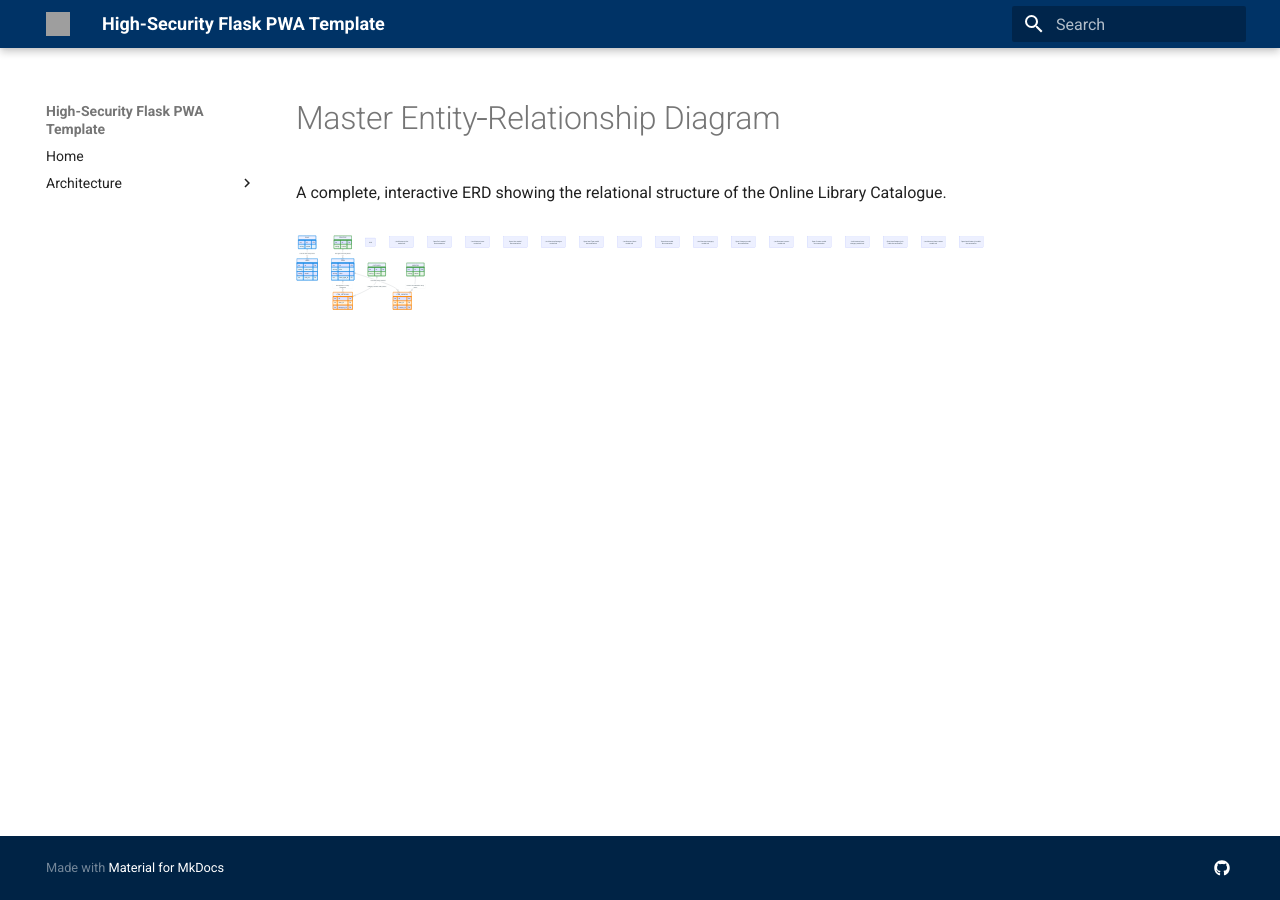
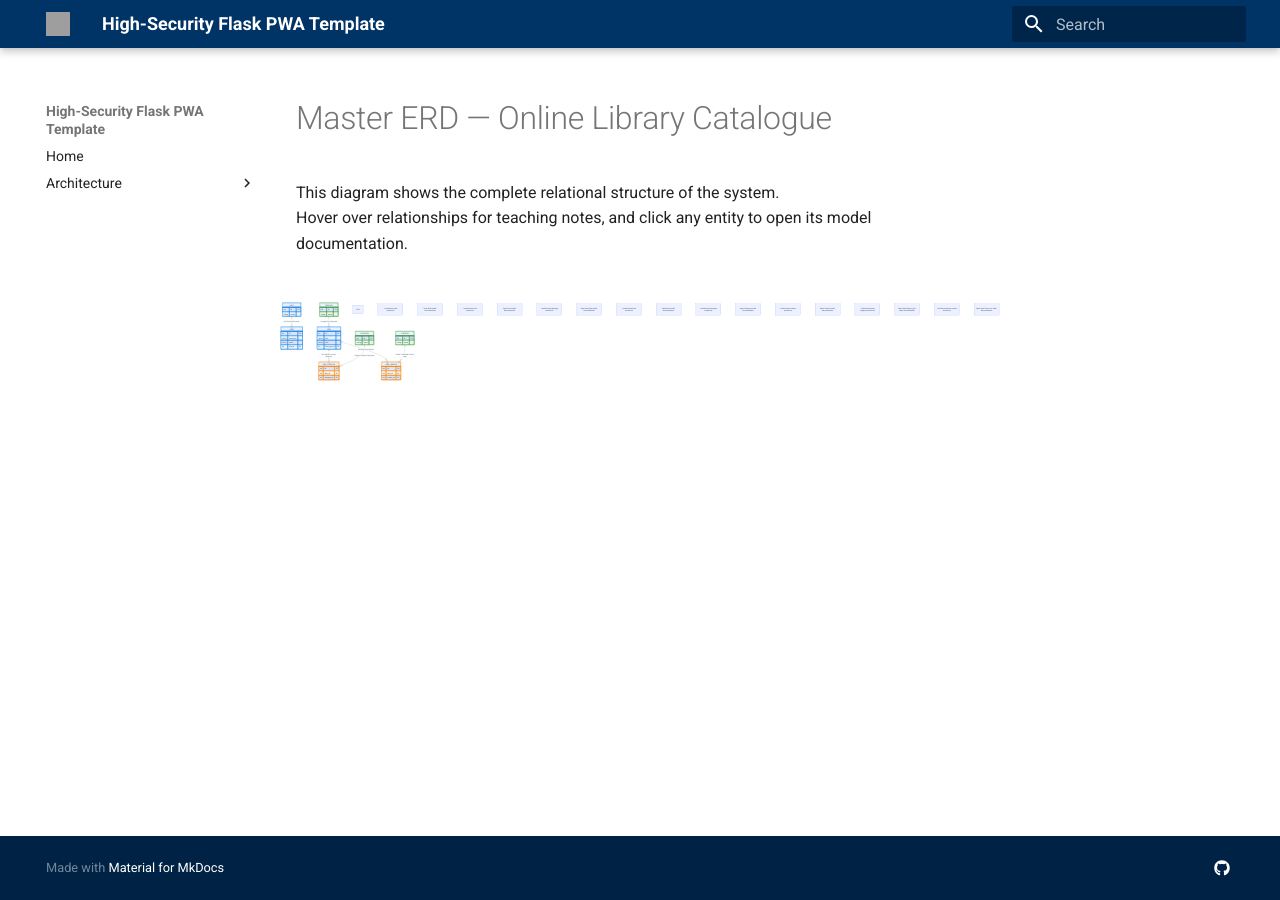
Before and after one commit to detnsw-sydtech/High-Security-Flask-PWA-Repo-Template, an MkDocs documentation site: the page built from docs/architecture/erd-master.md, in a window 1280 px wide. Built offline with MkDocs 1.6.1 and Material for MkDocs 9.7.7, drawn with Linux system fonts in a browser that asks for light colours; grey boxes are pictures that could not be loaded.

Commit message:
Update erd-master.md

````diff
--- a/docs/architecture/erd-master.md
+++ b/docs/architecture/erd-master.md
@@ -1,35 +1,51 @@
-# Master Entity‑Relationship Diagram
-A complete, interactive ERD showing the relational structure of the Online Library Catalogue.
+# Master ERD — Online Library Catalogue
+This diagram shows the complete relational structure of the system.
+Hover over relationships for teaching notes, and click any entity to open its model documentation.
+
+<div class="md-typeset__scrollwrap">
 
 ```mermaid
-erDiagram
+%% ---------------------------------------------------------
+%% Mermaid Init Block with STHS Branding
+%% ---------------------------------------------------------
+%% Ensures readable font size, Inter font, smooth curves,
+%% and a colour palette aligned with your documentation theme.
+%% ---------------------------------------------------------
+
 %%{init: {
   "theme": "neutral",
   "themeVariables": {
+    "primaryColor": "#1e88e5",
+    "primaryBorderColor": "#0d47a1",
+    "primaryTextColor": "#ffffff",
+
+    "lineColor": "#37474f",
+    "secondaryColor": "#e3f2fd",
+    "tertiaryColor": "#bbdefb",
+
+    "fontFamily": "Inter, sans-serif",
     "fontSize": "16px",
-    "fontFamily": "Inter, sans-serif"
-  }
+    "edgeLabelBackground": "#ffffff"
+  },
+  "flowchart": { "curve": "basis" }
 }}%%
 
+erDiagram
 
     %% ======================================================
     %% RELATIONSHIPS (with tooltips)
     %% ======================================================
 
-    %% One Role → Many Users
     ROLE ||--o{ USER : "one role has many users"
     %% "Each user belongs to exactly one role."
 
-    %% One ItemType → Many Items
     ITEMTYPE ||--o{ ITEM : "one type has many items"
     %% "The foreign key lives on the ITEM table."
 
-    %% Many Items ↔ Many Categories (via join table)
     ITEM ||--o{ ITEM_CATEGORY : "item appears in many categories"
     CATEGORY ||--o{ ITEM_CATEGORY : "category contains many items"
     %% "This is a true many‑to‑many implemented using a join table."
 
-    %% Many Items ↔ Many Creators (via join table)
     ITEM ||--o{ ITEM_CREATOR : "item has many creators"
     CREATOR ||--o{ ITEM_CREATOR : "creator contributed to many items"
     %% "Another many‑to‑many relationship implemented via a join table."
@@ -111,3 +127,5 @@
     class ITEM_CATEGORY join
     class ITEM_CREATOR  join
 ```
+
+</div>
````
